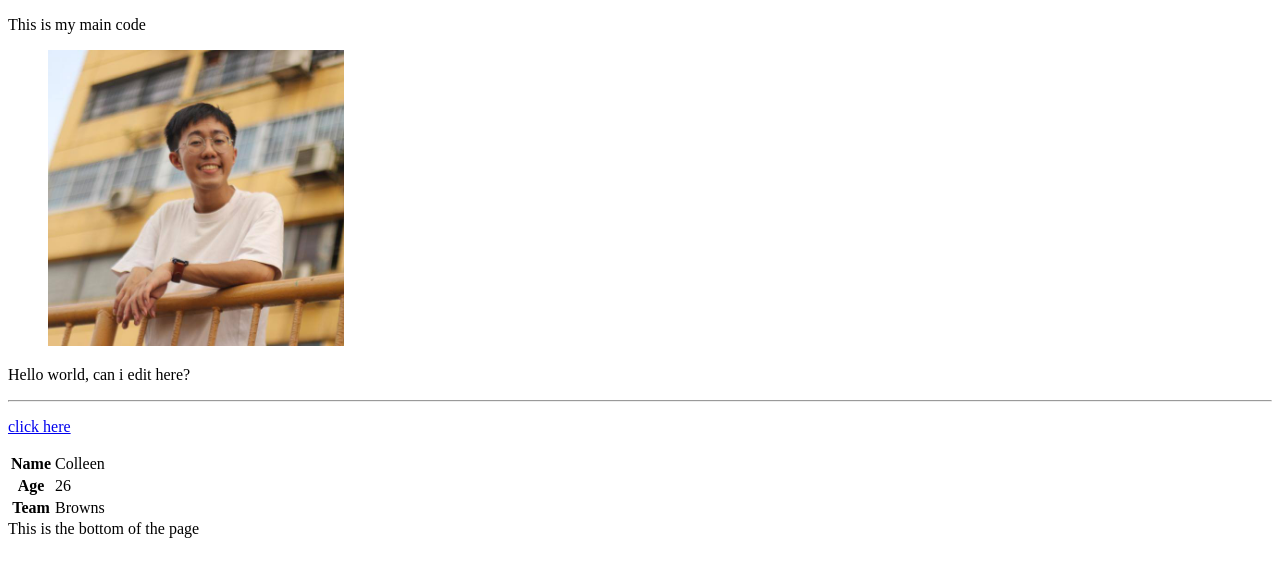
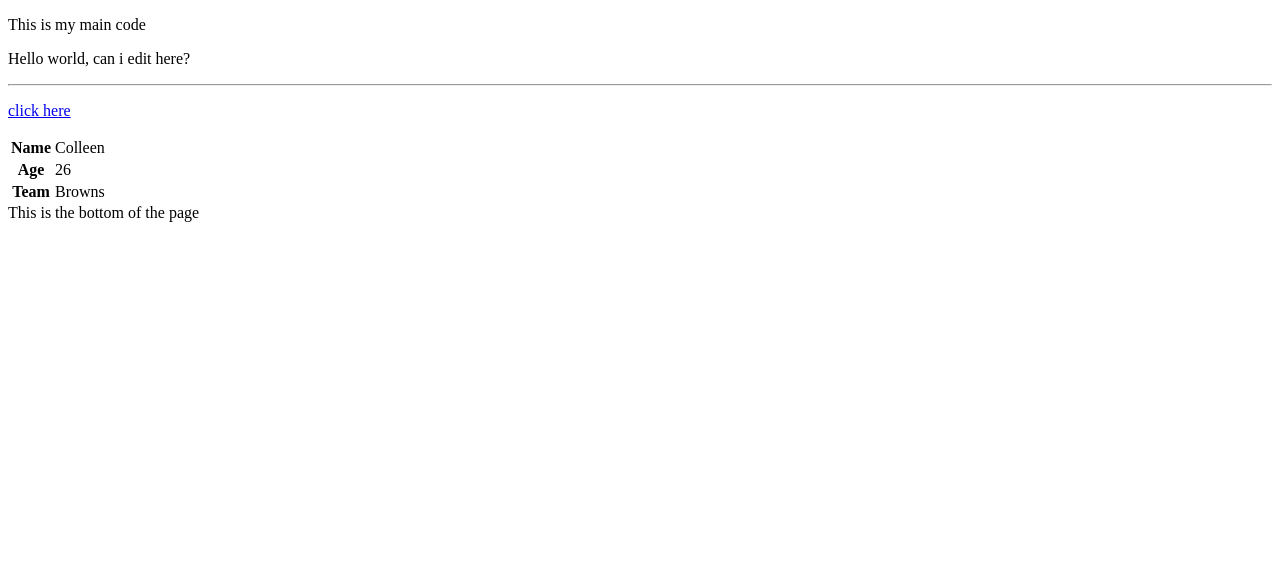
Before and after one commit to mylearningprogress/CSS, a plain HTML site: page index.html in a window 1280 px wide. Drawn offline with Linux system fonts and the light colour scheme.

Commit message:
Update index.html

```diff
--- a/index.html
+++ b/index.html
@@ -12,10 +12,6 @@
     <p>This is my main code</p>
   </header>
   <main>
-    <figure>
-      <img id ='img1' src = 'me.jpg'
-        width="25%">
-    </figure>
     <p>Hello world, can i edit here?</p>
     <hr>
     <p><a href="#img1">click here</a></p>
```
